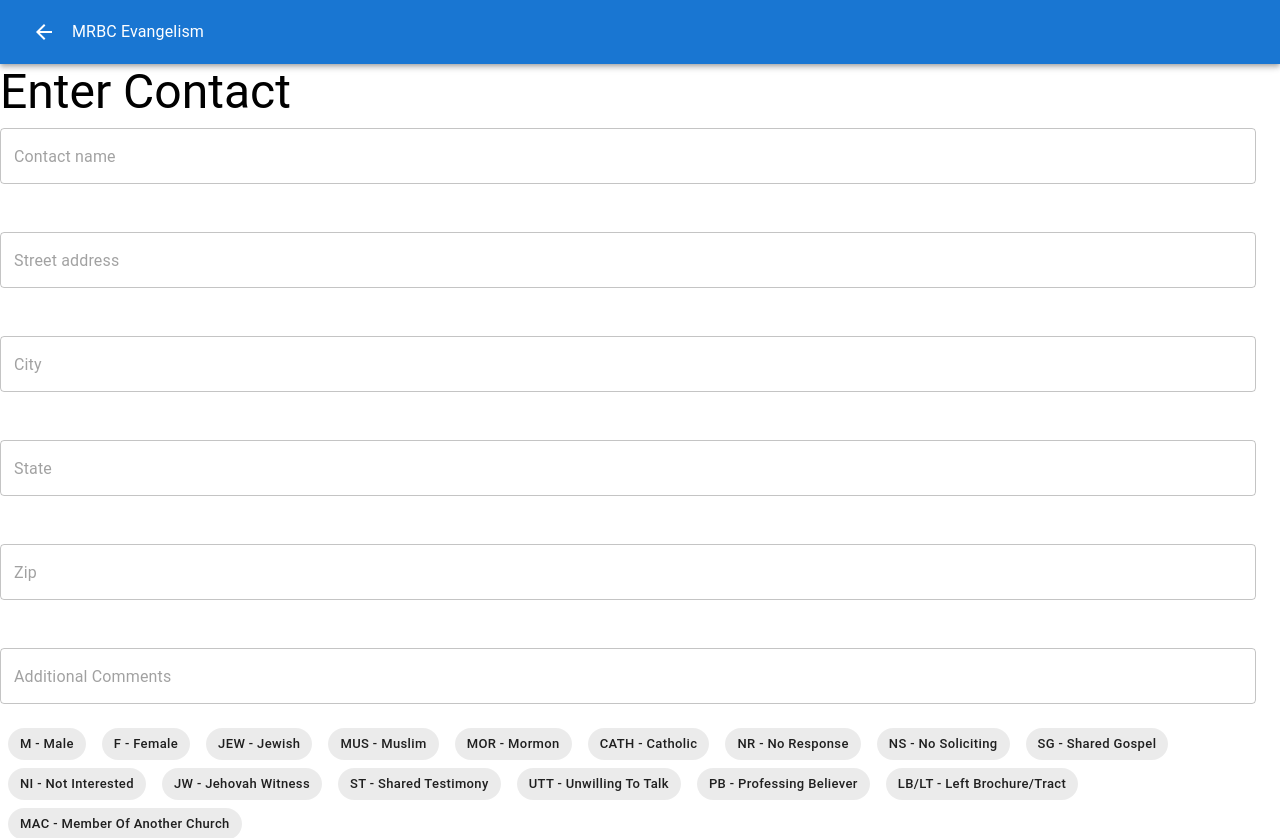
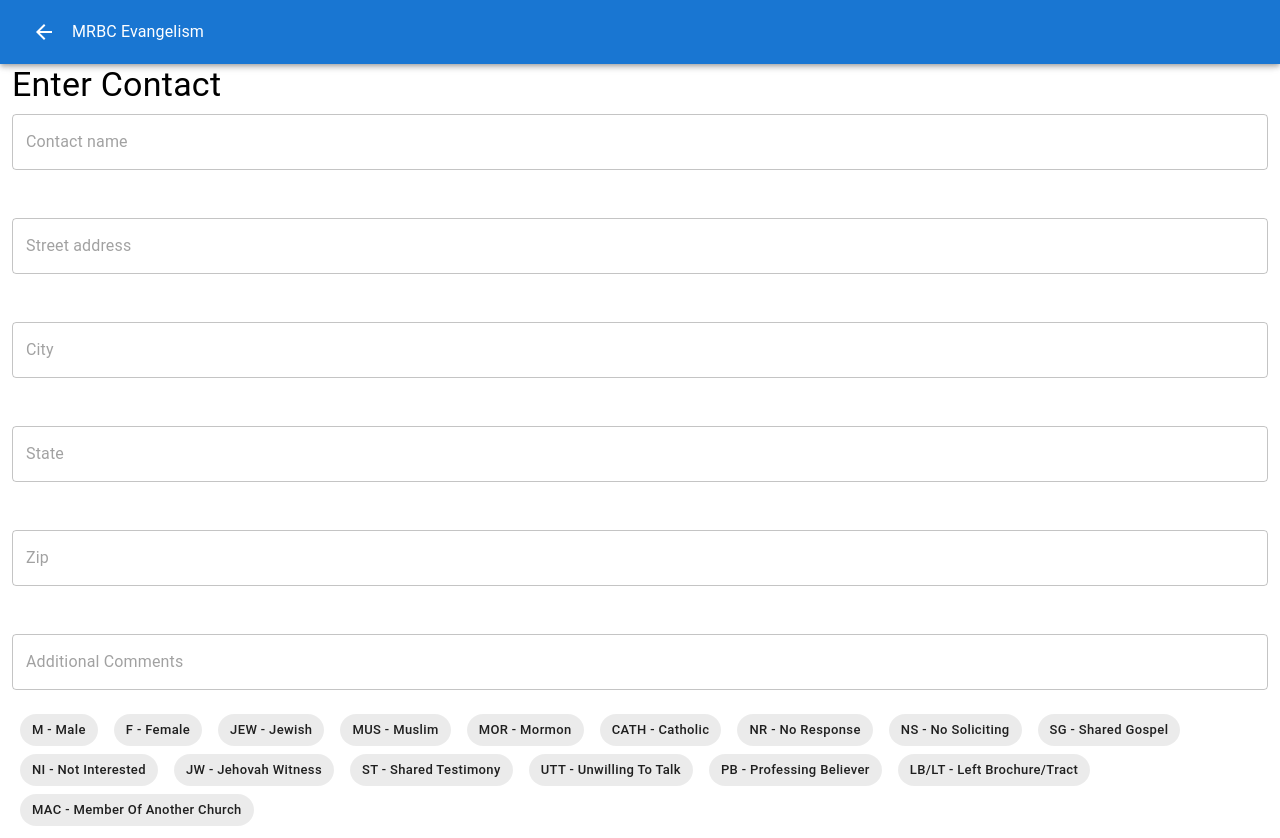
Before and after one commit to AndrewOt/mrbc-evangelism, a React (Vite) app: page /mrbc-evangelism/new-contact in a window 1280 px wide. Shown: the top 838 px of the page. Built offline with nearby package versions, Linux system fonts and the light colour scheme.

Commit message:
Minor UI fixes

```diff
--- a/src/Layout.tsx
+++ b/src/Layout.tsx
@@ -1,6 +1,6 @@
+import { ArrowBack } from "@mui/icons-material";
 import { Outlet, useLocation, useNavigate } from "react-router-dom";
-import { AppBar, IconButton, Toolbar, Typography } from "@mui/material";
-import { ArrowBack } from "@mui/icons-material";
+import { AppBar, Box, IconButton, Toolbar, Typography } from "@mui/material";
 
 export function Layout() {
   const location = useLocation();
@@ -8,7 +8,7 @@ export function Layout() {
 
   return (
     <>
-      <AppBar position="static">
+      <AppBar>
         <Toolbar>
           {location.pathname !== "/" ? (
             <IconButton
@@ -22,7 +22,9 @@ export function Layout() {
           <Typography>MRBC Evangelism</Typography>
         </Toolbar>
       </AppBar>
-      <Outlet />
+      <Box mt={8}>
+        <Outlet />
+      </Box>
     </>
   );
 }
--- a/src/pages/ContactForm.tsx
+++ b/src/pages/ContactForm.tsx
@@ -43,11 +43,11 @@ export function ContactForm() {
 
   return (
     <Box>
-      <Typography variant="h3" mb={1}>
+      <Typography variant="h4" mb={1} ml={1.5}>
         Enter Contact
       </Typography>
       <Form onSubmit={handleSubmit((data) => console.log(data))}>
-        <Stack mr={3} spacing={3}>
+        <Stack spacing={3} sx={{ mx: 1.5, mb: 3 }}>
           <Controller
             defaultValue=""
             control={control}
```
